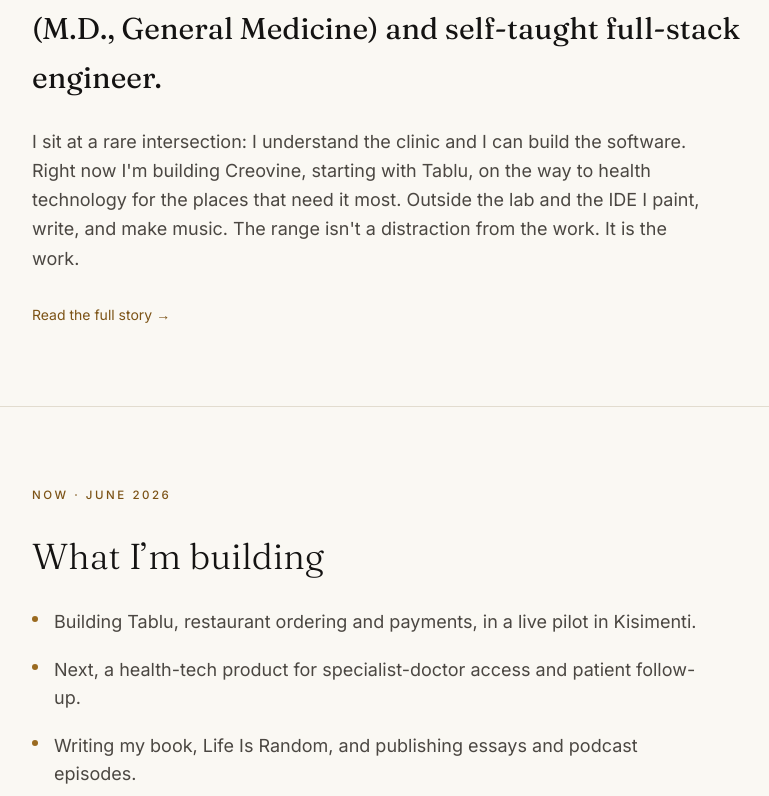
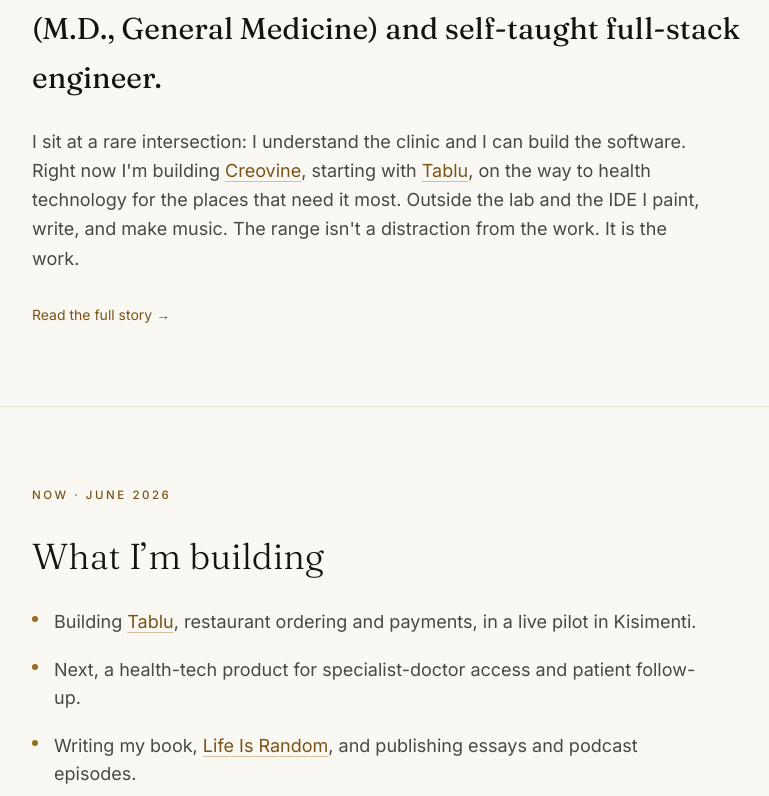
Before and after one commit to yerinsabraham/yerinsabraham_site, a Next.js app: page / in a window 1280 px wide. Shown: the part 944-1740 px from the top of the page, without its empty margins (96-865 px from the left). Built offline with nearby package versions, Linux system fonts and the light colour scheme; no server answers.

Commit message:
Auto-link product/book mentions inline (Tablu, Creovine, Life Is Random, etc.) in prose

```diff
--- a/src/app/about/page.tsx
+++ b/src/app/about/page.tsx
@@ -2,6 +2,7 @@ import type { Metadata } from "next";
 import Image from "next/image";
 import Nav from "@/components/Nav";
 import Reveal from "@/components/Reveal";
+import RichText from "@/components/RichText";
 import { site, about, quotes } from "@/data/content";
 
 export const metadata: Metadata = {
@@ -30,7 +31,7 @@ export default function AboutPage() {
             {about.paragraphs.map((p, idx) => (
               <Reveal key={idx} delay={idx * 50}>
                 <p className="max-w-2xl text-lg leading-relaxed text-ink-soft">
-                  {p}
+                  <RichText text={p} />
                 </p>
               </Reveal>
             ))}
--- a/src/app/page.tsx
+++ b/src/app/page.tsx
@@ -2,6 +2,7 @@ import Image from "next/image";
 import Nav from "@/components/Nav";
 import Hero from "@/components/Hero";
 import Reveal from "@/components/Reveal";
+import RichText from "@/components/RichText";
 import { getArticles } from "@/lib/medium";
 import {
   site,
@@ -35,7 +36,7 @@ export default async function Home() {
         </Reveal>
         <Reveal delay={80}>
           <p className="mt-6 max-w-2xl text-lg leading-relaxed text-ink-soft">
-            {bio.body}
+            <RichText text={bio.body} />
           </p>
         </Reveal>
         <Reveal delay={140}>
@@ -60,7 +61,9 @@ export default async function Home() {
             <Reveal key={item} delay={idx * 70}>
               <li className="flex max-w-2xl gap-4 text-lg text-ink-soft">
                 <span className="mt-2 h-1.5 w-1.5 shrink-0 rounded-full bg-accent" />
-                {item}
+                <span>
+                  <RichText text={item} />
+                </span>
               </li>
             </Reveal>
           ))}
--- /dev/null
+++ b/src/components/RichText.tsx
@@ -0,0 +1,47 @@
+import { inlineLinks } from "@/data/content";
+
+// Build one regex from all link terms, longest first so multi-word terms win.
+const sorted = [...inlineLinks].sort((a, b) => b.term.length - a.term.length);
+const escaped = sorted.map((l) =>
+  l.term.replace(/[.*+?^${}()|[\]\\]/g, "\\$&")
+);
+const TERM_RE = new RegExp(`\\b(${escaped.join("|")})\\b`, "g");
+
+function hrefFor(term: string) {
+  return inlineLinks.find((l) => l.term === term)?.href;
+}
+
+/**
+ * Renders a string, turning known terms (Tablu, Creovine, Life Is Random, ...)
+ * into links. Only the first occurrence of each term per block is linked, to
+ * avoid over-linking.
+ */
+export default function RichText({ text }: { text: string }) {
+  const used = new Set<string>();
+  const parts = text.split(TERM_RE);
+
+  return (
+    <>
+      {parts.map((part, i) => {
+        const href = hrefFor(part);
+        if (href && !used.has(part)) {
+          used.add(part);
+          const external = href.startsWith("http");
+          return (
+            <a
+              key={i}
+              href={href}
+              {...(external
+                ? { target: "_blank", rel: "noopener noreferrer" }
+                : {})}
+              className="text-accent-deep underline decoration-accent/40 underline-offset-4 transition-colors hover:decoration-accent"
+            >
+              {part}
+            </a>
+          );
+        }
+        return <span key={i}>{part}</span>;
+      })}
+    </>
+  );
+}
--- a/src/data/content.ts
+++ b/src/data/content.ts
@@ -256,6 +256,20 @@ export const artworks: Artwork[] = [
   },
 ];
 
+// Terms that should auto-link wherever they appear in body prose.
+// Longer terms are matched first; only the first occurrence per block links.
+export const inlineLinks: { term: string; href: string }[] = [
+  { term: "Life Is Random", href: "/writing/life-is-random" },
+  { term: "The Polymath Podcast", href: site.socials.spotify },
+  { term: "Lira Intelligence", href: "https://liraintelligence.com/" },
+  { term: "Sarah Oba", href: site.youtubeCouple },
+  { term: "Creovine", href: "https://creovine.com/" },
+  { term: "Tablu", href: "https://www.tabluhq.com/" },
+  { term: "Brydg", href: "https://brydg.app/" },
+  { term: "Lira", href: "https://liraintelligence.com/" },
+  { term: "Medium", href: site.socials.medium },
+];
+
 export const podcast = {
   title: "The Polymath Podcast",
   blurb:
```
